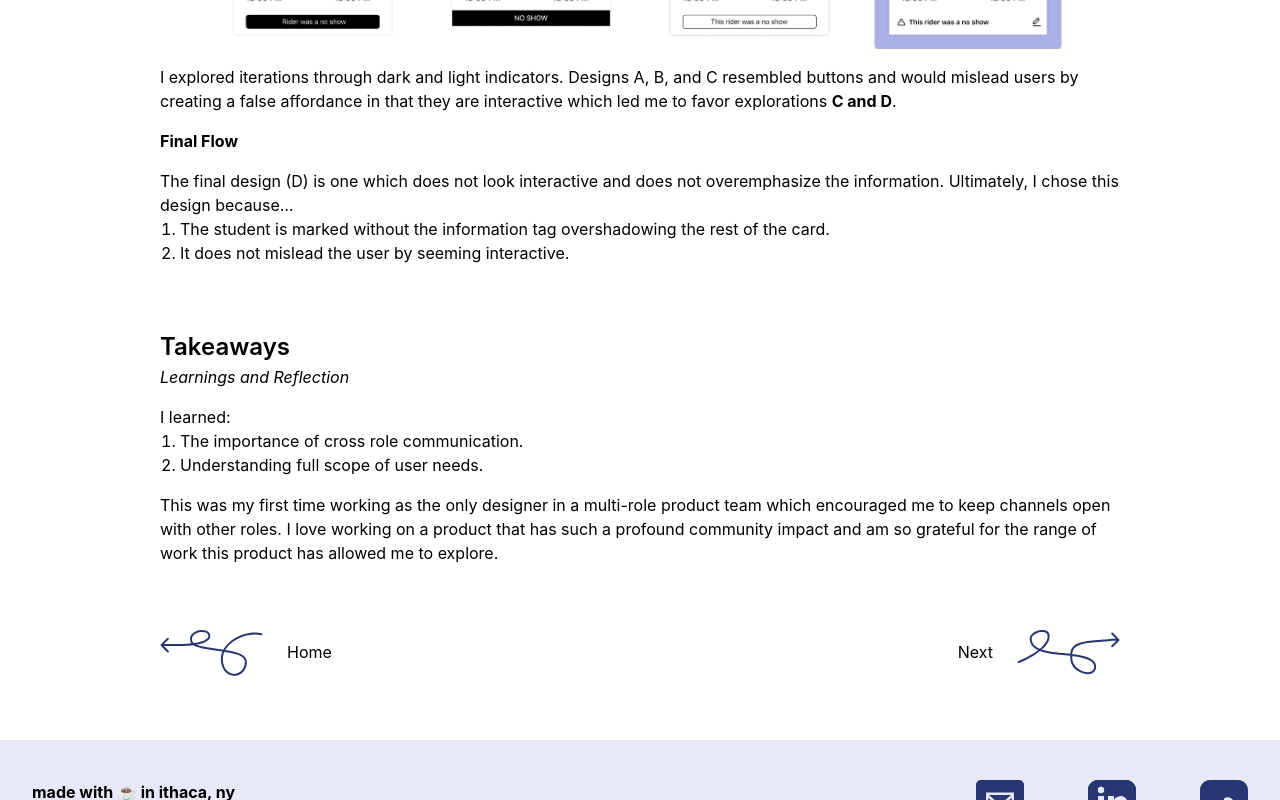
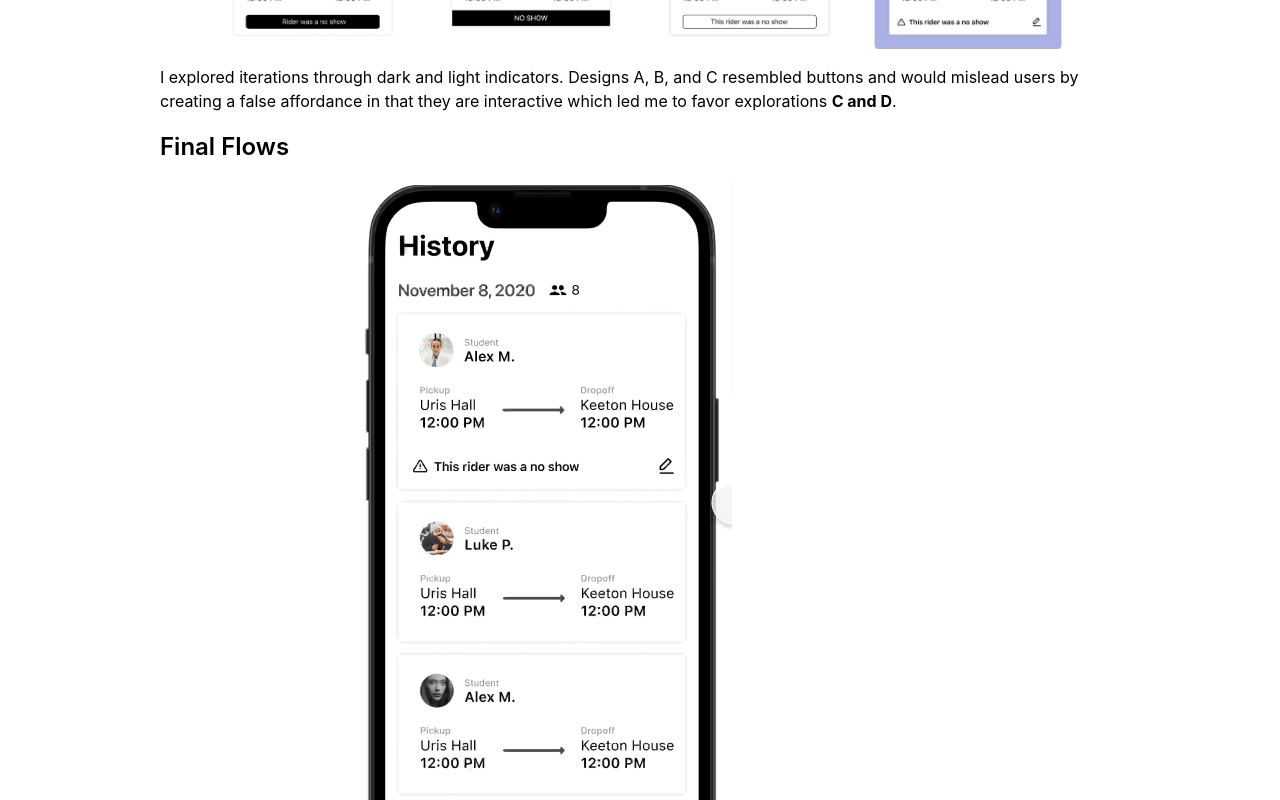
Before and after one commit to michelleli01/larrisa-portfolio, a SvelteKit app: page /work/carriage in a window 1280 px wide. Shown: the part 2960-3760 px from the top of the page. Built offline with nearby package versions, Linux system fonts and the light colour scheme; a web font is replaced by a local one.

Commit message:
carriage final

```diff
--- a/src/routes/work/carriage/+page.svelte
+++ b/src/routes/work/carriage/+page.svelte
@@ -5,6 +5,7 @@
 	import carriage_final_cards from '$lib/assets/carriage/carriage_final_cards.png';
 	import no_show_card from '$lib/assets/carriage/no_show_card.png';
 	import no_show_iterations from '$lib/assets/carriage/no_show_iterations.png';
+	import final_flow from '$lib/assets/carriage/final_flow.gif';
 </script>
 
 <section class="flex flex-col items-center gap-[4rem] max-w-[75%] mx-auto">
@@ -98,7 +99,14 @@
 			and would mislead users by creating a false affordance in that they are interactive which led
 			me to favor explorations <b>C and D</b>.
 		</p>
-		<b>Final Flow</b>
+		<div>
+			<h2 class="font-semibold text-[1.5rem]">Final Flows</h2>
+		</div>
+
+		<div class="flex flex-col items-center gap-[1rem]">
+			<img src={final_flow} alt="final flow gif part 1" class="md:max-w-[50%]" />
+		</div>
+
 		<div>
 			<p>
 				The final design (D) is one which does not look interactive and does not overemphasize the
```
Also changed, not shown: src/lib/assets/carriage/final_flow.gif (added).
